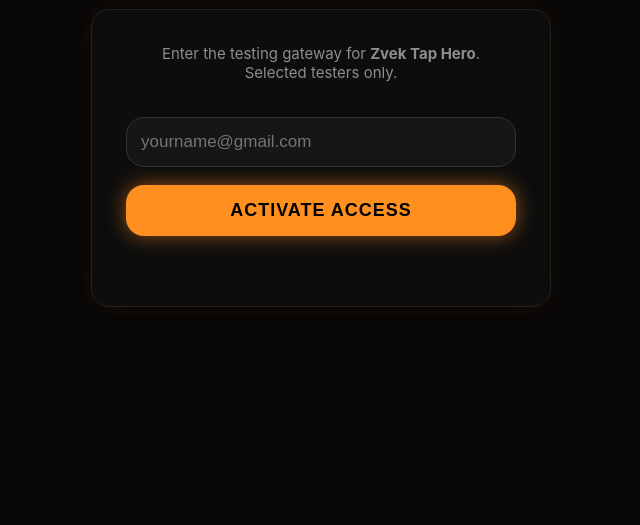
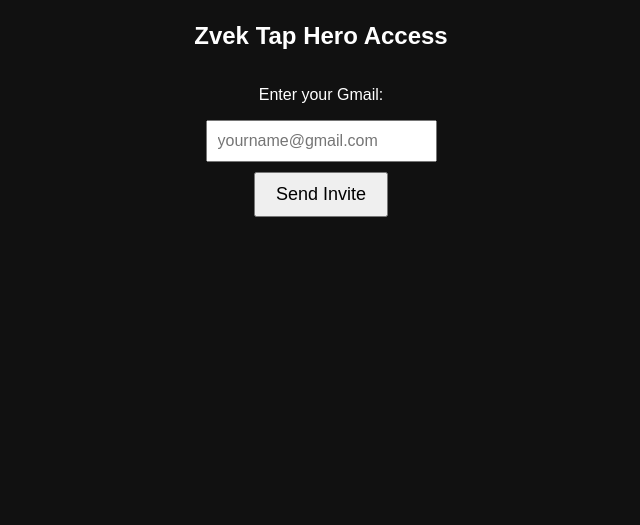
Before and after one commit to zvekisha95/zvek-tap-hero-invite, a plain HTML site: page index.html in a window 1280 px wide. Shown: the part 291-816 px from the top of the page, without its empty margins (319-959 px from the left). Drawn offline with Linux system fonts and the light colour scheme.

Commit message:
Update index.html

```diff
--- a/index.html
+++ b/index.html
@@ -1,172 +1,45 @@
 <!doctype html>
-<html lang="en">
+<html>
 <head>
-<meta charset="utf-8">
-<meta name="viewport" content="width=device-width, initial-scale=1">
-<title>Zvek Tap Hero — Access Gate</title>
+  <meta charset="utf-8">
+  <title>Zvek Tap Hero — Invite</title>
+</head>
+<body style="background:#111; color:white; font-family:sans-serif; display:flex; flex-direction:column; align-items:center; justify-content:center; height:100vh;">
 
-<style>
-  :root {
-    --bg: #050505;
-    --card: #0d0d0d;
-    --secondary: #161616;
-    --accent: #ff8f1f;
-    --accent-glow: rgba(255,135,31,0.55);
-    --txt-muted: #8e8e8e;
-    --radius: 18px;
-    --transition: 0.3s ease;
-  }
+  <h2>Zvek Tap Hero Access</h2>
+  <p>Enter your Gmail:</p>
 
-  *{box-sizing:border-box;}
+  <input id="email" type="email" placeholder="yourname@gmail.com" style="padding:10px; font-size:16px;">
+  <button onclick="sendInvite()" style="padding:10px 20px; font-size:18px; margin-top:10px;">Send Invite</button>
 
-  body {
-    background:#070707;
-    margin:0;
-    height:100vh;
-    display:flex;
-    flex-direction:column;
-    align-items:center;
-    justify-content:center;
-    font-family:"Inter",sans-serif;
-    color:#fff;
-  }
-
-  h2 {
-    font-size:36px;
-    margin-bottom:25px;
-    background:linear-gradient(90deg,#ff8f1f,#ffa940);
-    -webkit-background-clip:text;
-    -webkit-text-fill-color:transparent;
-    letter-spacing:-1px;
-    font-weight:900;
-  }
-
-  .card {
-    width:92%;
-    max-width:460px;
-    background:var(--card);
-    padding:34px;
-    border-radius:var(--radius);
-    border:1px solid #222;
-    box-shadow:0 0 40px rgba(0,0,0,0.65),0 0 25px rgba(255,135,31,0.12);
-    position:relative;
-    overflow:hidden;
-    animation:fadeIn .7s ease forwards;
-  }
-
-  .subtitle {
-    font-size:15px;
-    text-align:center;
-    color:var(--txt-muted);
-    margin-bottom:20px;
-  }
-
-  input {
-    width:100%;
-    padding:14px;
-    border-radius:var(--radius);
-    border:1px solid #333;
-    background:var(--secondary);
-    color:#fff;
-    font-size:17px;
-    margin-top:15px;
-  }
-
-  button {
-    width:100%;
-    padding:15px;
-    border-radius:var(--radius);
-    background:var(--accent);
-    color:#000;
-    font-weight:900;
-    font-size:18px;
-    cursor:pointer;
-    border:none;
-    margin-top:18px;
-    letter-spacing:1px;
-    box-shadow:0 0 20px var(--accent-glow);
-    transition:var(--transition);
-  }
-
-  button:hover { transform:translateY(-3px); }
-
-  #msg { text-align:center; margin-top:16px; min-height:20px; font-size:16px; }
-
-  .ok{color:#2ee168;}
-  .err{color:#ef4444;}
-
-  /* HONEYPOT */
-  .honey {
-    position:absolute;
-    left:-9999px;
-    top:-9999px;
-    opacity:0;
-  }
-
-  @keyframes fadeIn {
-    from { opacity:0; transform:translateY(10px); }
-    to { opacity:1; transform:translateY(0); }
-  }
-</style>
-</head>
-
-<body>
-
-<h2>The Sky Trial</h2>
-
-<div class="card">
-  <div class="subtitle">Enter the testing gateway for <b>Zvek Tap Hero</b>.<br> Selected testers only.</div>
-
-  <input id="trap" class="honey" type="text" autocomplete="off">
-
-  <input id="email" type="email" placeholder="yourname@gmail.com">
-  <button onclick="sendInvite()">ACTIVATE ACCESS</button>
-
-  <div id="msg"></div>
-</div>
-
-<audio id="okSound">
-  <source src="https://assets.mixkit.co/sfx/download/mixkit-arcade-bonus-alert-767.wav">
-</audio>
+  <div id="msg" style="margin-top:15px;"></div>
 
 <script>
 async function sendInvite() {
   const email = document.getElementById("email").value.trim();
-  const honey = document.getElementById("trap").value;
   const msg = document.getElementById("msg");
-  const okSound = document.getElementById("okSound");
 
   msg.textContent = "";
 
-  if (honey.length > 0) {
-    msg.className="err";
-    msg.textContent="❌ Bot detected.";
+  if (!email.endsWith("@gmail.com")) {
+    msg.textContent = "Gmail only!";
     return;
   }
 
-  if (!email.endsWith("@gmail.com")) {
-    msg.className="err";
-    msg.textContent="⛔ Gmail only!";
-    return;
-  }
+  msg.textContent = "⏳ Sending...";
 
-  msg.textContent="⏳ Processing…";
+  try {
+    const res = await fetch("/api/send-invite", {
+      method: "POST",
+      headers: { "Content-Type": "application/json" },
+      body: JSON.stringify({ email })
+    });
 
-  const res = await fetch("/api/send-invite", {
-    method:"POST",
-    headers:{ "Content-Type":"application/json" },
-    body:JSON.stringify({ email })
-  });
-
-  const data = await res.json();
-
-  if (data.ok) {
-    msg.className="ok";
-    msg.textContent="✅ Access link sent!";
-    okSound.play();
-  } else {
-    msg.className="err";
-    msg.textContent="❌ " + (data.error || "Error");
+    const data = await res.json();
+    if (data.ok) msg.textContent = "✅ Invite sent!";
+    else msg.textContent = "❌ Error: " + data.error;
+  } catch (e) {
+    msg.textContent = "❌ Network error.";
   }
 }
 </script>
```
